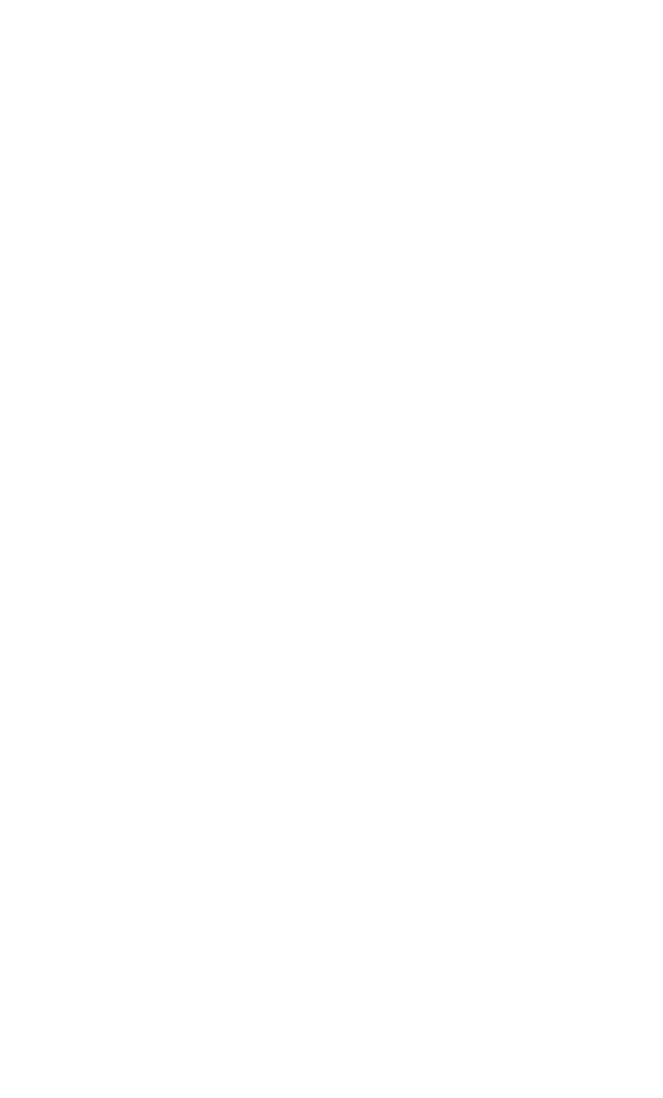
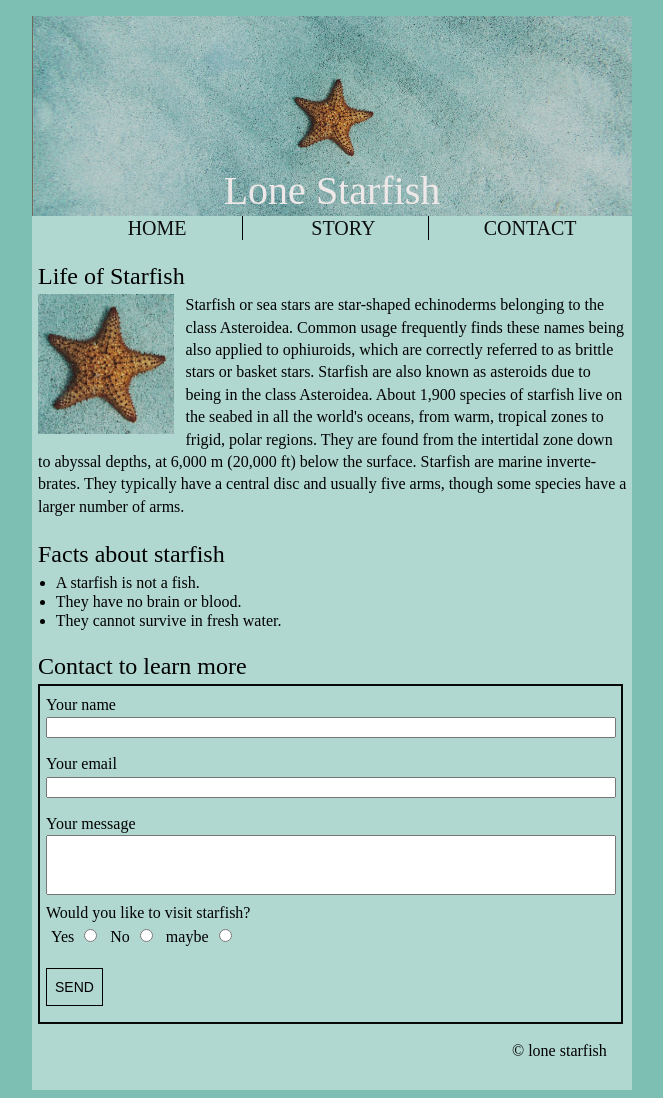
Before and after one commit to kaur1206/kaur1206.github.io, a plain HTML site: page midterm/index.html in a window 1280 px wide. Shown: the whole page, without its empty margins (308-971 px from the left). Before the commit the page ends 800 px from the top, so only its background shows below. Drawn offline with Linux system fonts and the light colour scheme.

Commit message:
cretaes  index.html and main.css file

```diff
--- a/midterm/css/main.css
+++ b/midterm/css/main.css
@@ -0,0 +1,135 @@
+* {
+    box-sizing: border-box;
+}
+body {
+    background-color: rgb(125, 191, 178);
+    font-family:'Times New Roman', Times, serif;
+    line-height: 1.4;
+}
+
+.wrapper{
+    background-color: rgb(177, 216, 208);
+    max-width: 600px;
+    margin: 0% auto;
+}
+.wide-starfish {
+    width: 600px;
+}
+h1 {
+    font-size: 40px;
+    font-weight: lighter;
+    position:absolute;
+    color: rgb(239, 232, 232);
+    width: 600px;
+    top:17%;
+    text-align: center;
+    padding-bottom: 5%;
+}
+
+.display ul{
+    padding: 0%;
+    text-align: center;
+}
+
+.display li {
+    display: inline-block;
+    text-transform: uppercase;
+    font-weight: lighter;
+    font-size: 20px;
+    width: 29%;
+}
+
+ .display li a {
+    color: rgb(12, 13, 13);
+    text-decoration: none;
+ }
+
+.display li:not(:last-child) {
+    border-right: 1px solid black;
+    padding-right: 20px;
+    padding-left: 20px;
+}
+
+
+h2 {
+    font-size: 24px;
+    font-weight: lighter;
+    color: black;
+    font-family: 'Times New Roman', Times, serif;
+    padding-left: 1%;
+    margin-bottom: -15px;
+}
+#starfish {
+    width: 25%;
+    height: 50%;
+    padding-right: 2%;
+    margin-bottom: 0%;
+}
+.container {
+    width: 590px;
+    margin: 1%;
+}
+
+img {
+    width: 25%;
+    height: 25%;
+    float: left;
+}
+
+ul, li {
+    padding: 0%;
+    margin-left: 2%;
+    line-height: 1.2;
+}
+
+.contact {
+    width: 585px;
+    height: 340px;
+    padding: 8px;
+    border: 2px solid rgb(6, 7, 7);
+    margin: 1%;
+    margin-top: 15px;
+    padding-left: 1%;
+}
+input {
+    width: 570px;
+    border-spacing: 15px;
+    margin-bottom: 15px;
+}
+
+.message-box input {
+    height: 60px;
+    width: 570px;
+    padding-top: 1%;
+    margin-bottom: 1%;
+
+}
+h4 {
+    font-weight: lighter;
+    margin-top: 1px;
+    margin-bottom: 2px;
+}
+
+.wrapper-class input[type="radio"] {
+    width: 15px;
+  }
+
+.wrapper-class label {
+    display: inline;
+    margin-left: 5px;
+    padding-bottom: 1%;
+    margin-top: 0%;
+}
+.send-button {
+    color: black;
+    margin-top: 2%;
+    border: 1px solid black;
+    font-size: 14px;
+    padding: 10px 8px;
+
+}
+
+footer {
+    padding-left: 80%;
+    padding-bottom: 2%;
+}
--- a/midterm/index.html
+++ b/midterm/index.html
@@ -4,10 +4,83 @@
     <meta charset="UTF-8">
     <meta http-equiv="X-UA-Compatible" content="IE=edge">
     <meta name="viewport" content="width=device-width, initial-scale=1.0">
-    <title>midterm |Jaskirat kaur</title>
+    <title>Mid term Assignment</title>
     <link rel="stylesheet" href="css/main.css">
 </head>
 <body>
+ <div class="wrapper">
+    <header>
+        <h1>Lone Starfish</h1>
+        <img class="wide-starfish" src="images/lone-starfish-wide.jpg" alt="starfish">
 
-</body>
+
+        <nav class="display">
+        <ul>
+            <li><a href="index.html">home</a></li>
+            <li><a href="story.html">story</a></li>
+            <li><a href="contact.html">contact</a></li>
+        </ul>
+        </nav>
+
+
+    </header>
+
+    <main>
+        <section>
+            <h2>Life of Starfish</h2>
+         <div class="container">
+                <img id="starfish" src="images/lone-starfish.jpg" alt="starfish">
+           <p>Starfish or sea stars are star-shaped echinoderms belonging to the class Asteroidea. Common usage frequently finds these names being also applied to ophiuroids, which are correctly referred to as brittle stars or basket stars. Starfish are also known as asteroids due to being in the class Asteroidea. About 1,900 species of starfish live on the seabed in all the world's oceans, from warm, tropical zones to frigid, polar regions. They are found from the intertidal zone down to abyssal depths, at 6,000 m (20,000 ft) below the surface. Starfish are marine inverte-brates. They typically have a central disc and usually five arms, though some species have a larger number of arms.</p>
+        </div>
+       </section>
+
+       <h2>Facts about starfish</h2>
+       <ul>
+        <li>A starfish is not a fish.</li>
+        <li>They have no brain or blood.</li>
+        <li>They cannot survive in fresh water.</li>
+       </ul>
+
+        <section>
+            <h2>Contact to learn more</h2>
+            <div class="contact">
+                <form>
+                <div>
+                    <label for="name">Your name</label><br>
+                    <input type="text" id="name" name="yourname"><br>
+                </div>
+
+                <div>
+                    <label for="email">Your email</label><br>
+                    <input type="text" id="email" name="youremail"><br>
+                </div>
+
+                <div class="message-box">
+                    <label for="message">Your message</label><br>
+                    <input type="text" id="message" name="yourmessage"><br>
+                </div>
+
+                <div class="wrapper-class">
+                 <h4>Would you like to visit starfish?</h4>
+                 <label for="yes"> Yes</label>
+                    <input type="radio" id="yes" name="yes">
+                 <label for="No">No</label>
+                    <input type="radio" id="No" name="No">
+                 <label for="maybe"> maybe </label>
+                    <input type="radio" id="maybe" name="maybe"><br>
+                </div>
+
+
+                <div>
+                    <button class="send-button" style="background-color:transparent">SEND </button>
+                </div>
+                </form>
+           </div>
+       </section>
+     </main>
+   <footer>
+        <p>&copy; lone starfish</p>
+    </footer>
+ </div>
+    </body>
 </html>
```
Also changed, not shown: midterm/contact.html (added, +22 -0 lines), midterm/story.html (added, +21 -0 lines), midterm/images/lone-starfish-wide.jpg (added), midterm/images/lone-starfish.jpg (added).
